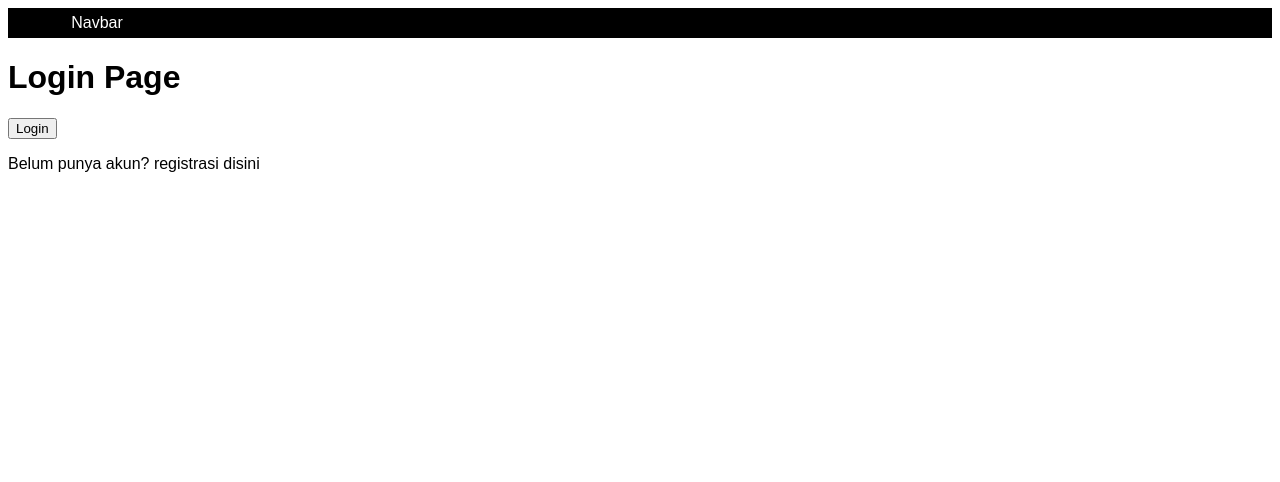
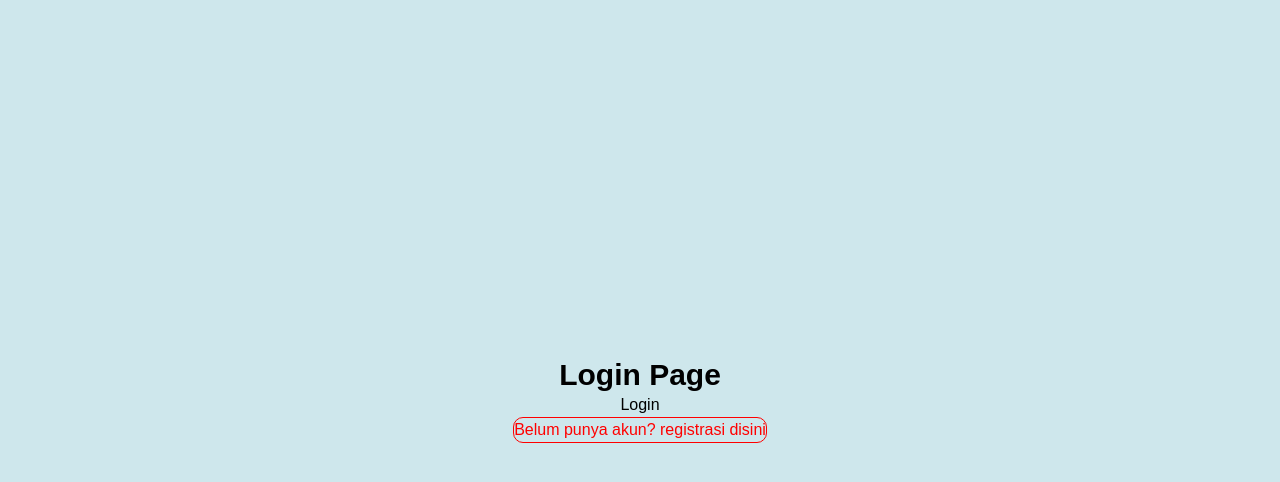
Before and after one commit to Gerryyhonatan/Next-Basic, a Next.js app: page /auth/login in a window 1280 px wide. Shown: the top 482 px of the page. Built offline with nearby package versions, Linux system fonts and the light colour scheme.

Commit message:
feat: setup styling

```diff
--- /dev/null
+++ b/postcss.config.js
@@ -0,0 +1,6 @@
+module.exports = {
+  plugins: {
+    tailwindcss: {},
+    autoprefixer: {},
+  },
+}
--- a/src/components/layouts/AppShell/index.tsx
+++ b/src/components/layouts/AppShell/index.tsx
@@ -1,14 +1,20 @@
+import { useRouter } from "next/router";
 import Navbar from "../Navbar"
 
 type PropsType = {
     children: React.ReactNode;
 };
 
+const disableNavbar = ["/auth/login", "/auth/register"];
+
 const AppShell = (props: PropsType) => {
     const {children} = props;
+    const {pathname} = useRouter();
+
+
     return (
         <div>
-            <Navbar/>
+            {!disableNavbar.includes(pathname) && <Navbar />}
             {children}
         </div>
     );
--- /dev/null
+++ b/src/components/layouts/Navbar/Navbar.module.css
@@ -0,0 +1,9 @@
+.navbar {
+    display: flex;
+    width: 100%;
+    height: 30px;
+    color: #fff;
+    background-color: #000;
+    align-items: center;
+    padding: 0 5%;
+}
--- a/src/components/layouts/Navbar/index.tsx
+++ b/src/components/layouts/Navbar/index.tsx
@@ -1,6 +1,7 @@
+import styles from "./Navbar.module.css";
 const Navbar = () => {
     return (
-        <div className="navbar">
+        <div className={styles.navbar}>
             <div>Navbar</div>
         </div>
     );
--- a/src/pages/auth/login.tsx
+++ b/src/pages/auth/login.tsx
@@ -1,19 +1,11 @@
-import Link from "next/link";
-import { useRouter } from "next/router";
+import LoginViews from "@/views/auth/login";
 
 const LoginPage = () => {
-    const router = useRouter();
-    const handlerLogin = () => {
-        router.push("/product")
-    }
+
     return (
-        <div>
-            <h1>Login Page</h1>
-            <button onClick={() => handlerLogin()}>Login</button>
-            <p>Belum punya akun? registrasi
-            <Link href={"/auth/register"}> disini</Link>
-            </p>
-        </div>
+       <>
+        <LoginViews/>
+       </>
     );
 };
 
--- a/src/pages/product/index.tsx
+++ b/src/pages/product/index.tsx
@@ -2,6 +2,7 @@
 import { useEffect, useState } from "react";
 
 const ProductPage = () => {
+    // eslint-disable-next-line @typescript-eslint/no-unused-vars
     const [isLogin, setIsLogin] = useState();
     const router = useRouter();
 
--- /dev/null
+++ b/src/styles/colors.scss
@@ -0,0 +1,3 @@
+$schema: (
+    primary: #cee7ec
+)
--- a/src/styles/globals.css
+++ b/src/styles/globals.css
@@ -1,21 +1,18 @@
+@tailwind base;
+@tailwind components;
+@tailwind utilities;
+
 html,
 body {
   max-width: 100vw;
   overflow-x: hidden;
   font-family: "Arial";
+  padding: 0;
+  margin: 0;
 }
+
 
 a {
   color: inherit;
   text-decoration: none;
 }
-
-.navbar {
-  display: flex;
-  width: 100%;
-  height: 30px;
-  color: #fff;
-  background-color: #000;
-  align-items: center;
-  padding: 0 5%;
-}
--- /dev/null
+++ b/src/views/auth/login/Login.module.scss
@@ -0,0 +1,10 @@
+@import "@/styles/colors.scss";
+
+.login {
+    display: flex;
+    flex-direction: column;
+    justify-content: center;
+    align-items: center;
+    height: 100vh;
+    background-color: map-get($map: $schema, $key: primary);
+}
--- /dev/null
+++ b/src/views/auth/login/index.tsx
@@ -0,0 +1,22 @@
+import Link from "next/link";
+import { useRouter } from "next/router";
+import styles from "./Login.module.scss";
+
+const LoginViews = () => {
+    const router = useRouter();
+    const handleLogin = () => {
+        router.push("/product")
+    }
+  return (
+    <div className={styles.login}>
+      <h1 className="text-3xl font-bold">Login Page</h1>
+      <button onClick={() => handleLogin()}>Login</button>
+      <p style={{ color : "red", border: "1px solid red", borderRadius: "10px"}}>
+        Belum punya akun? registrasi
+        <Link href={"/auth/register"}> disini</Link>
+      </p>
+    </div>
+  );
+};
+
+export default LoginViews;
--- /dev/null
+++ b/tailwind.config.js
@@ -0,0 +1,15 @@
+/** @type {import('tailwindcss').Config} */
+module.exports = {
+  content: [
+    './app/**/*.{js,ts,jsx,tsx,mdx}', // Note the addition of the `app` directory.
+    './pages/**/*.{js,ts,jsx,tsx,mdx}',
+    './components/**/*.{js,ts,jsx,tsx,mdx}',
+
+    // Or if using `src` directory:
+    './src/**/*.{js,ts,jsx,tsx,mdx}',
+  ],
+  theme: {
+    extend: {},
+  },
+  plugins: [],
+}
```
Also changed, not shown: package.json (+8 -4 lines), 1 other file (tests, documents, lock files or other folders).
